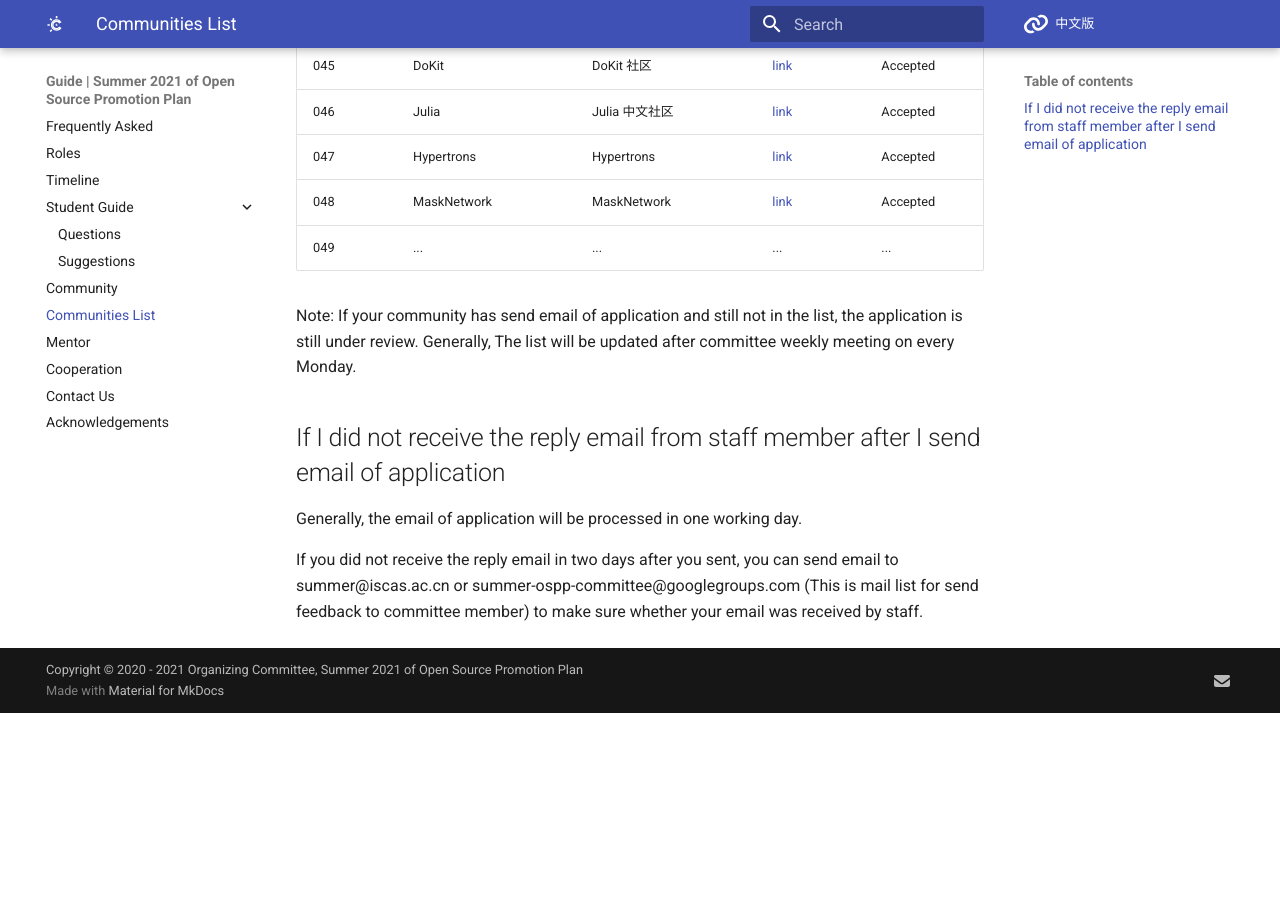
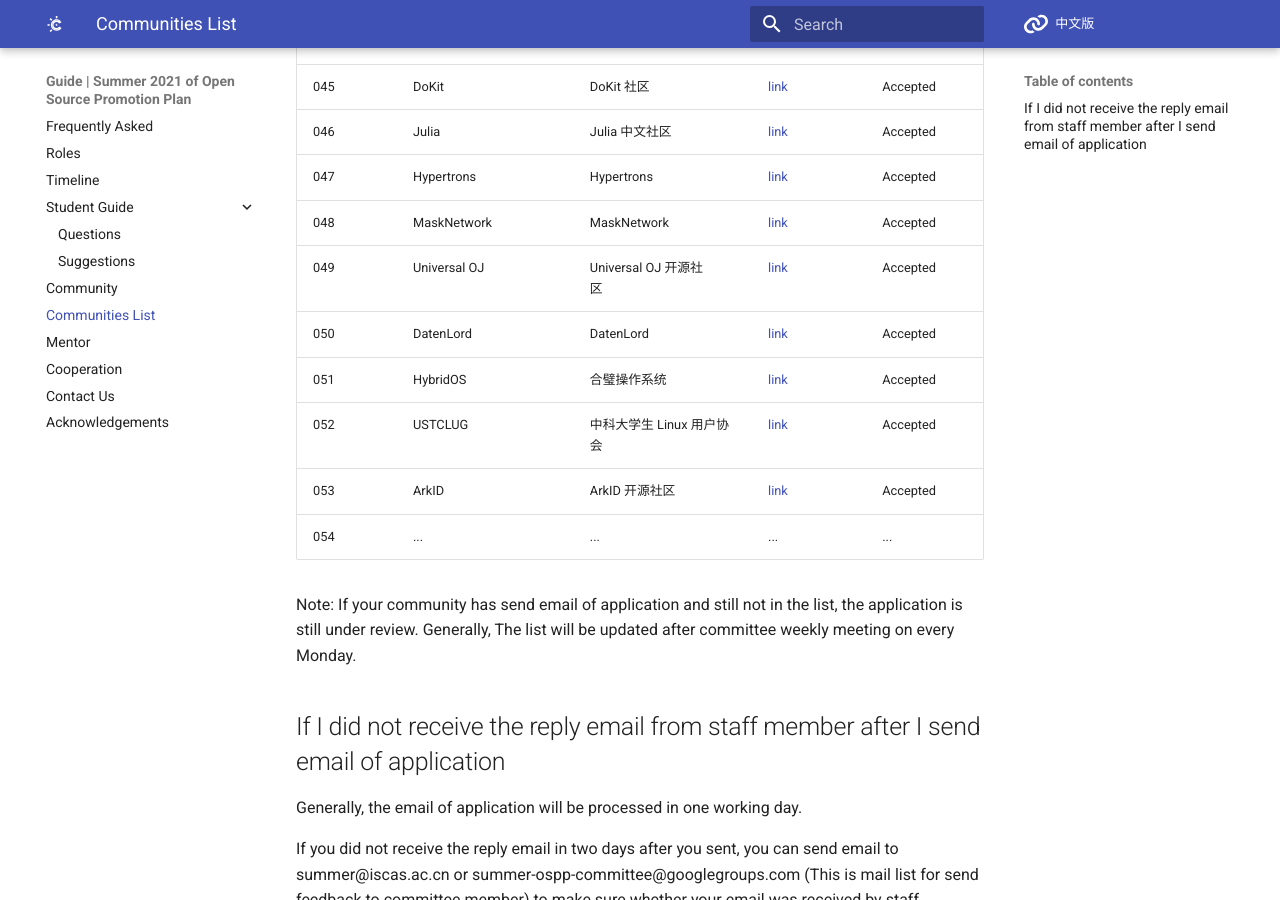
Before and after one commit to summer-ospp/help-en, an MkDocs documentation site: the page built from docs/communities-list.md, in a window 1280 px wide and 900 px high, scrolled down 2491 px. Built offline with MkDocs 1.6.1 and Material for MkDocs 9.7.7, drawn with Linux system fonts in a browser that asks for light colours; comment, search, counter and statistics services are not loaded; before the commit the page ends 3204 px from its top, so only the background shows below that.

Commit message:
Update communities-list.md

```diff
--- a/docs/communities-list.md
+++ b/docs/communities-list.md
@@ -52,9 +52,14 @@ Before the deadline (May 20th, 2021) of application for community, this list wil
 | 044  | CHAOSS                  |CHAOSS 社区               |[link](https://chaoss.community/)                          | Accepted    |
 | 045  | DoKit                   | DoKit 社区                | [link](https://www.dokit.cn/)            | Accepted    |
 | 046  | Julia                   | Julia 中文社区              | [link](https://discourse.juliacn.com/)                      | Accepted    |
-| 047  | Hypertrons              | Hypertrons                   | [link](https://hypertrons.io)                   | Accepted    |
-| 048  | MaskNetwork             | MaskNetwork            | [link](https://mask.io)    | Accepted    |
-| 049  | ...              | ...                | ...                          | ...                                                |
+| 047  | Hypertrons              | Hypertrons                   | [link](https://hypertrons.io)                               | Accepted    |
+| 048  | MaskNetwork             | MaskNetwork            | [link](https://mask.io)                                        | Accepted    |
+| 049  | Universal OJ               | Universal OJ 开源社区                | [link]( https://github.com/UniversalOJ   )            | Accepted    |
+| 050  | DatenLord                | DatenLord              | [link]( https://datenlord.io  )                                  | Accepted   |
+| 051  | HybridOS      | 合璧操作系统                   | [link]( https://hybridos.fmsoft.cn/)                                  | Accepted    |
+| 052  | USTCLUG              | 中科大学生 Linux 用户协会            | [link]( https://lug.ustc.edu.cn/)                         | Accepted    |
+| 053  | ArkID               | ArkID 开源社区                | [link]( https://www.longguikeji.com/product/arkid   )            | Accepted    |
+| 054  | ...              | ...                | ...                          | ...                                                |
 
 
 
```
